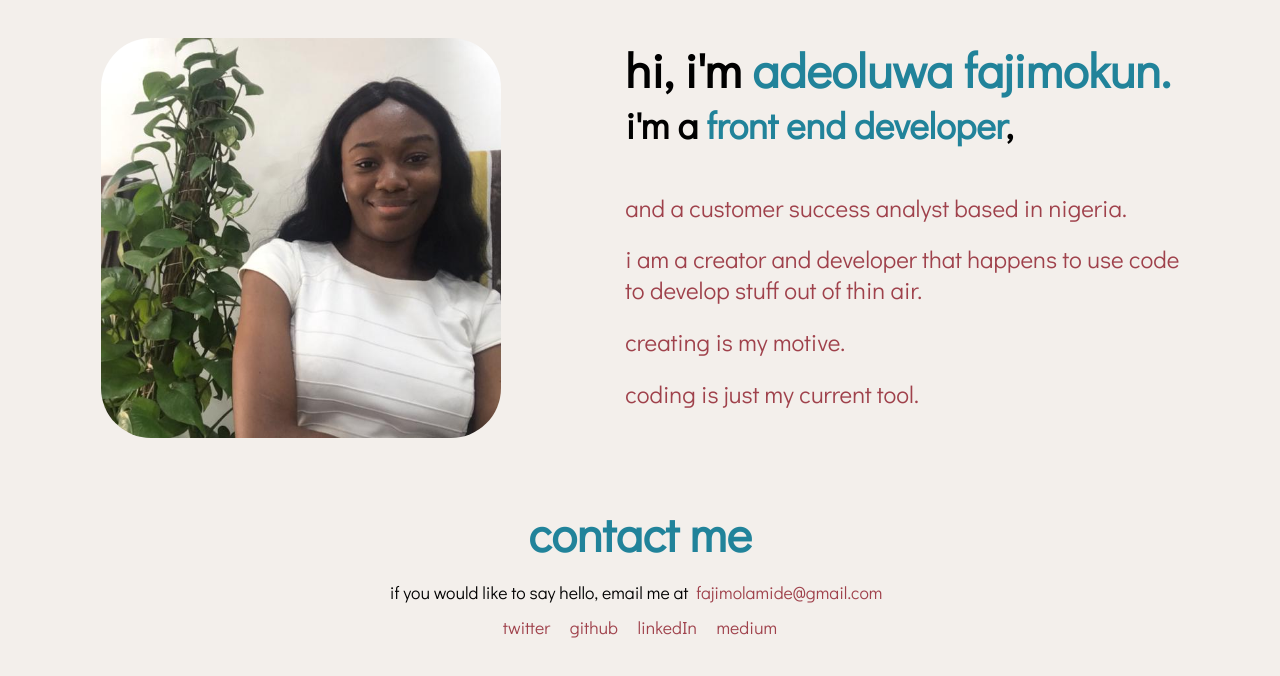
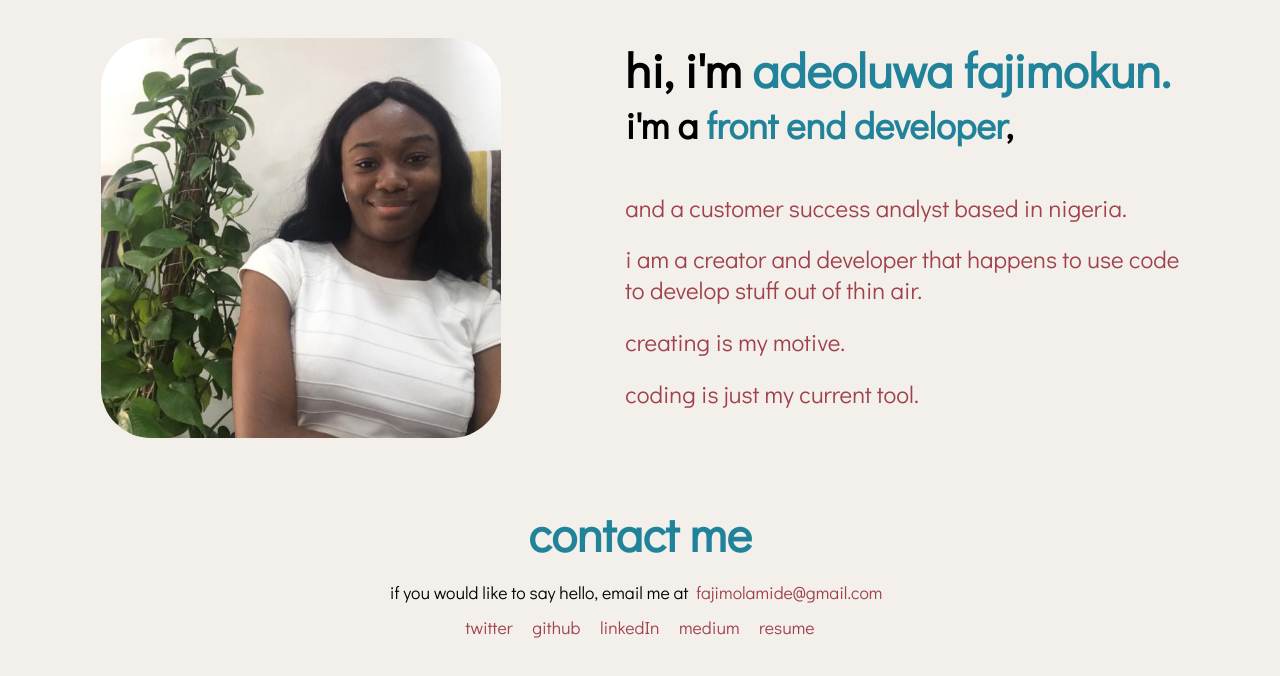
Before and after one commit to ade-faj/adefaj_portfolio, a plain HTML site: page index.html in a window 1280 px wide. Drawn offline with Linux system fonts and the light colour scheme; a script that the page names is missing.

Commit message:
add resume link

```diff
--- a/index.html
+++ b/index.html
@@ -51,6 +51,7 @@
         <a href="https://www.github.com/omogemacaroni" target="_blank">github</a>
         <a href="https://www.linkedin.com/in/adeoluwafajimokun16" target="_blank">linkedIn</a>
         <a href="https://adefaj.medium.com" target="_blank">medium</a>
+        <a href="https://docs.google.com/document/d/1x3RWC_qzJkiARsPqL53CFE-5o4iVJNBZ/edit?usp=sharing&ouid=117808989112543638242&rtpof=true&sd=true" target="_blank">resume</a>
     </section>
 </div>
 
```
